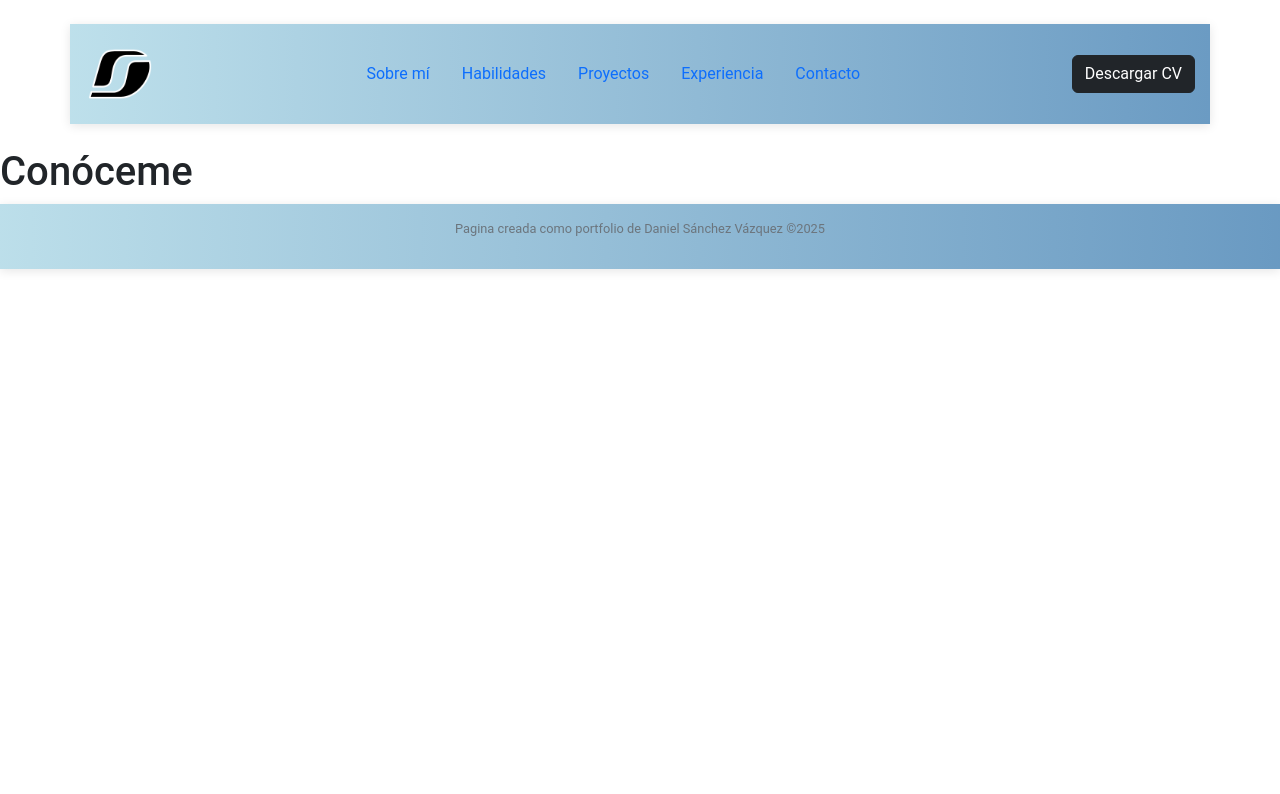
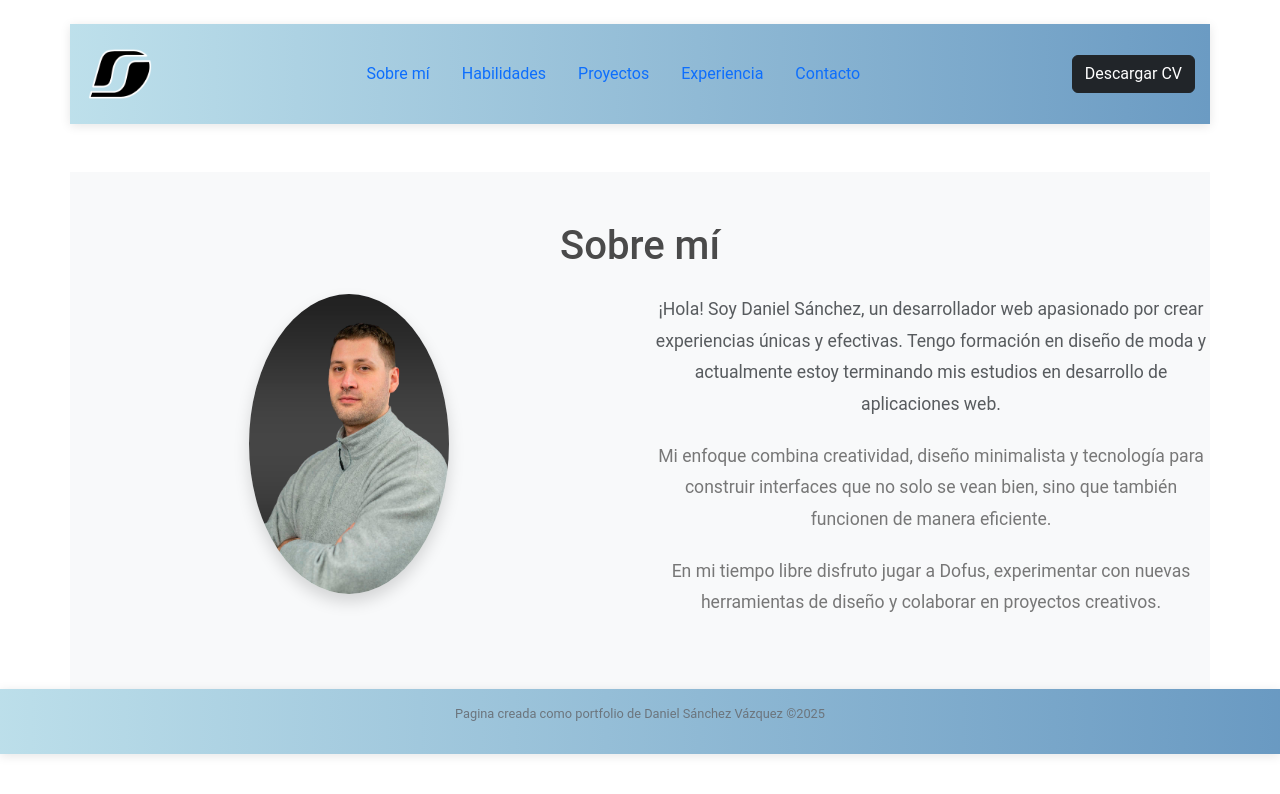
Before and after one commit to DaniSanchezDev/Portfolio, a plain HTML site: page html/about.html in a window 1280 px wide. Drawn offline with nearby package versions, Linux system fonts and the light colour scheme.

Commit message:
ADD styles to about me

```diff
--- a/css/styles.css
+++ b/css/styles.css
@@ -159,6 +159,78 @@ a {
   text-decoration: none;
 }
 
+
+/* About */
+
+.about-section {
+  background-color: #f8f9fa;
+  padding: 50px 0;
+  text-align: center;
+}
+
+.about-section h1 {
+  font-size: 2.5rem;
+  color: #4a4a4a;
+  margin-bottom: 20px;
+}
+
+.about-section p {
+  font-size: 1.1rem;
+  line-height: 1.8;
+  color: #777;
+  max-width: 800px;
+  margin: 0 auto 20px;
+}
+
+.about-section img {
+  height: 300px;
+  object-fit: cover;
+  border-radius: 50%;
+  box-shadow: 0 4px 15px rgba(0, 0, 0, 0.2);
+  margin-bottom: 20px;
+}
+
+.about-details {
+  display: flex;
+  flex-wrap: wrap;
+  justify-content: center;
+  align-items: center;
+  gap: 40px;
+  margin-top: 40px;
+}
+
+.about-details div {
+  text-align: left;
+  max-width: 400px;
+}
+
+.about-details div h3 {
+  font-size: 1.5rem;
+  color: #333;
+}
+
+.about-details div p {
+  font-size: 1rem;
+  color: #555;
+}
+
+/* Responsividad */
+@media (max-width: 768px) {
+  .about-details {
+    flex-direction: column;
+    text-align: center;
+  }
+
+  .about-section img {
+    width: 150px;
+    height: 150px;
+  }
+
+  .about-details div {
+    max-width: 100%;
+  }
+}
+
 @media (max-width: 768px) {
   .carousel-item .d-flex {
     flex-wrap: wrap;
--- a/html/about.html
+++ b/html/about.html
@@ -12,7 +12,7 @@
       href="https://cdn.jsdelivr.net/npm/bootstrap-icons/font/bootstrap-icons.css"
       rel="stylesheet"
     />
-    <link rel="stylesheet" href="./../css/styles.css"/>
+    <link rel="stylesheet" href="./../css/styles.css" />
     <link
       href="https://cdnjs.cloudflare.com/ajax/libs/font-awesome/6.0.0-beta3/css/all.min.css"
       rel="stylesheet"
@@ -51,13 +51,40 @@
     </header>
 
     <main>
-        <h1>Conóceme</h1>
+      <section class="container mt-5 about-section">
+        <h1 class="text-center mb-4">Sobre mí</h1>
+        <div class="row">
+          <div class="col-md-6">
+            <img
+              src="./../img/ProfileLinkedIn.jpg"
+              alt="Daniel Sánchez"
+              class="img-fluid rounded-circle shadow"
+            />
+          </div>
+          <div class="col-md-6">
+            <p class="text-muted">
+              ¡Hola! Soy Daniel Sánchez, un desarrollador web apasionado por
+              crear experiencias únicas y efectivas. Tengo formación en diseño
+              de moda y actualmente estoy terminando mis estudios en desarrollo
+              de aplicaciones web.
+            </p>
+            <p>
+              Mi enfoque combina creatividad, diseño minimalista y tecnología
+              para construir interfaces que no solo se vean bien, sino que
+              también funcionen de manera eficiente.
+            </p>
+            <p>
+              En mi tiempo libre disfruto jugar a Dofus, experimentar con nuevas
+              herramientas de diseño y colaborar en proyectos creativos.
+            </p>
+          </div>
+        </div>
+      </section>
     </main>
 
     <footer class="bg-light">
-        <p>Pagina creada como portfolio de Daniel Sánchez Vázquez &copy;2025</p>
+      <p>Pagina creada como portfolio de Daniel Sánchez Vázquez &copy;2025</p>
     </footer>
     <script src="https://cdn.jsdelivr.net/npm/bootstrap@5.3.0-alpha1/dist/js/bootstrap.bundle.min.js"></script>
-
   </body>
 </html>
```
